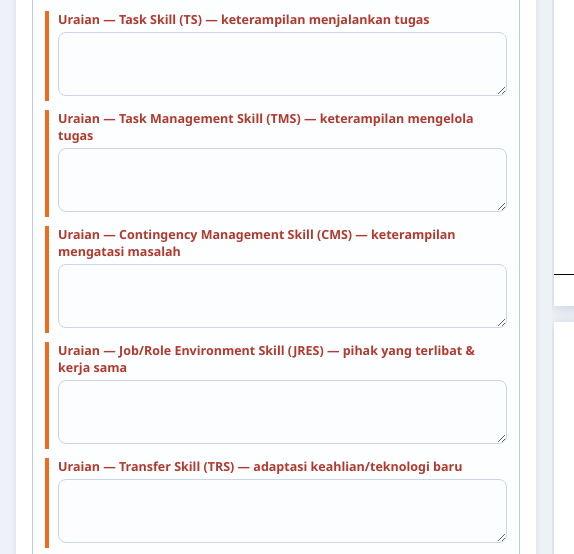
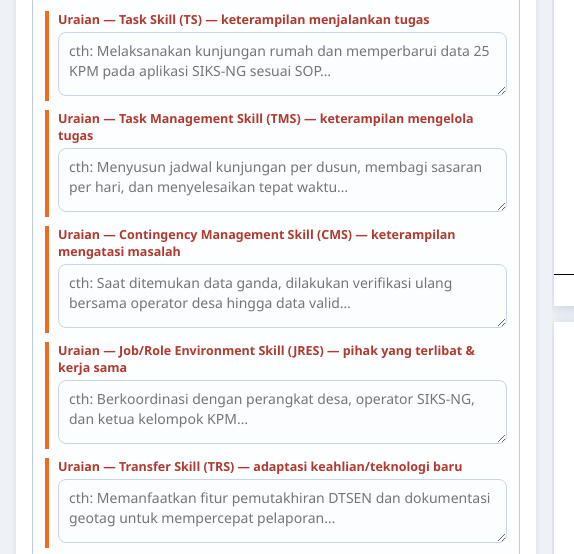
Before and after one commit to muhamadsholihuddin-rgb/dd-generator, a plain HTML site: page index.html in a window 1280 px wide. Shown: the part 1853-2407 px from the top of the page, 0-574 px from the left. Drawn offline with Linux system fonts and the light colour scheme.

Commit message:
Kembalikan panduan contoh isian pada uraian 5 dimensi; identitas tetap kosong

```diff
--- a/index.html
+++ b/index.html
@@ -193,11 +193,11 @@ const LAMPIRAN_BAKU = `Surat Tugas
 Surat Pernyataan Melaksanakan Kegiatan
 Foto/Video Dokumentasi`;
 const DIM = [
- ["ts","Task Skill (TS) — keterampilan menjalankan tugas"],
- ["tms","Task Management Skill (TMS) — keterampilan mengelola tugas"],
- ["cms","Contingency Management Skill (CMS) — keterampilan mengatasi masalah"],
- ["jres","Job/Role Environment Skill (JRES) — pihak yang terlibat & kerja sama"],
- ["trs","Transfer Skill (TRS) — adaptasi keahlian/teknologi baru"]
+ ["ts","Task Skill (TS) — keterampilan menjalankan tugas","cth: Melaksanakan kunjungan rumah dan memperbarui data 25 KPM pada aplikasi SIKS-NG sesuai SOP…"],
+ ["tms","Task Management Skill (TMS) — keterampilan mengelola tugas","cth: Menyusun jadwal kunjungan per dusun, membagi sasaran per hari, dan menyelesaikan tepat waktu…"],
+ ["cms","Contingency Management Skill (CMS) — keterampilan mengatasi masalah","cth: Saat ditemukan data ganda, dilakukan verifikasi ulang bersama operator desa hingga data valid…"],
+ ["jres","Job/Role Environment Skill (JRES) — pihak yang terlibat & kerja sama","cth: Berkoordinasi dengan perangkat desa, operator SIKS-NG, dan ketua kelompok KPM…"],
+ ["trs","Transfer Skill (TRS) — adaptasi keahlian/teknologi baru","cth: Memanfaatkan fitur pemutakhiran DTSEN dan dokumentasi geotag untuk mempercepat pelaporan…"]
 ];
 function kegBaru(){return {nama:"",tanggal:"",waktu:"",tempat:"",pihak:"",ts:"",tms:"",cms:"",jres:"",trs:"",hasil:"",fotos:[]};}
 let S = {nama:"",kec:"",kab:"",prov:"",thn1:"",thn2:"",alamat:"",tempat:"",tanggal:"",menjab:"",mennama:"",nip:"",sk1:"",sk2:"",sk3:"",sk4:"",pendahuluan:PENDAHULAN_BAKU,hukum:HUKUM_BAKU,lampiran:LAMPIRAN_BAKU,fotohead:"",kegiatan:[kegBaru()]};
@@ -220,7 +220,7 @@ function renderFormKegiatan(){
       <div><label>Tempat</label><input type="text" value="${esc(k.tempat)}" oninput="setK(${i},'tempat',this.value)"></div>
     </div>
     <label>Pihak-pihak yang Terlibat</label><textarea rows="2" oninput="setK(${i},'pihak',this.value)">${esc(k.pihak)}</textarea>
-    ${DIM.map(([key,lab,ph])=>`<div class="dim"><label>Uraian — ${lab}</label><textarea rows="2" oninput="setK(${i},'${key}',this.value)">${esc(k[key])}</textarea></div>`).join("")}
+    ${DIM.map(([key,lab,ph])=>`<div class="dim"><label>Uraian — ${lab}</label><textarea rows="2" oninput="setK(${i},'${key}',this.value)" placeholder="${ph}">${esc(k[key])}</textarea></div>`).join("")}
     <label>Hasil yang Dicapai</label><textarea rows="2" oninput="setK(${i},'hasil',this.value)">${esc(k.hasil)}</textarea>
     <label>Foto Dokumentasi Kegiatan Ini</label>
     <input type="file" accept="image/*" multiple onchange="unggahFoto(${i},this)">
```
